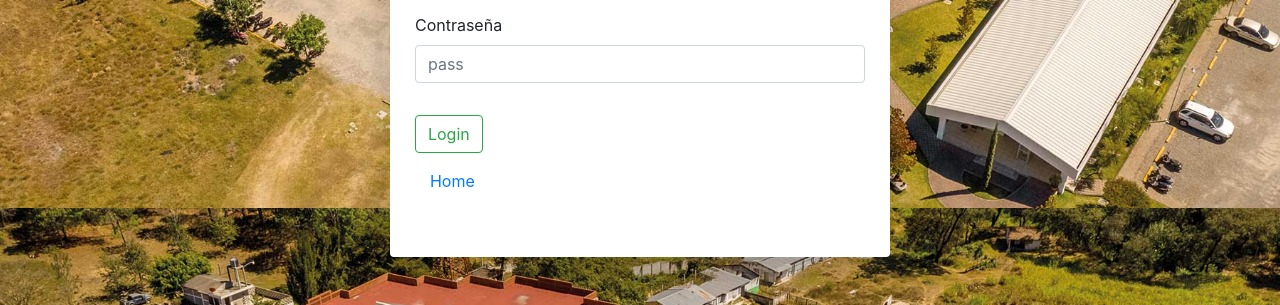
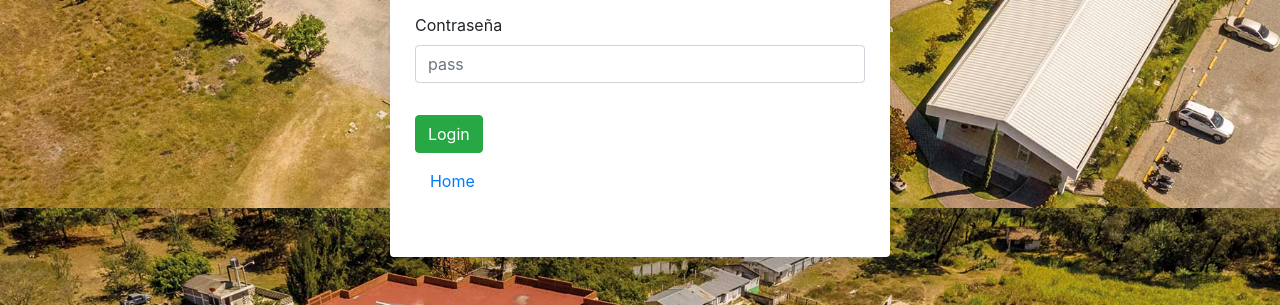
Before and after one commit to ebatz12965/ProyectoFinal_Grupo2, a plain HTML site: page build/web/index.html in a window 1280 px wide. Shown: the part 592-897 px from the top of the page. Drawn offline with nearby package versions, Linux system fonts and the light colour scheme.

Commit message:
se modificó el btn del login

```diff
--- a/build/web/index.html
+++ b/build/web/index.html
@@ -51,7 +51,7 @@ and open the template in the editor.
                             <label for="Password">Contraseña</label>
                             <input type="text" class="form-control" placeholder="pass" name="contra" id="contra">
                         </div>
-                     <input type="button" onclick="enviarFormularioOpcion2()" class="row my-3 btn btn-outline-success" value="Login">
+                     <input type="button" onclick="enviarFormularioOpcion2()" class="row my-3 btn btn-success" value="Login">
 
                      <br><a href="home.html">Home</a
 
```
Also changed, not shown: web/index.html (+1 -1 lines).
